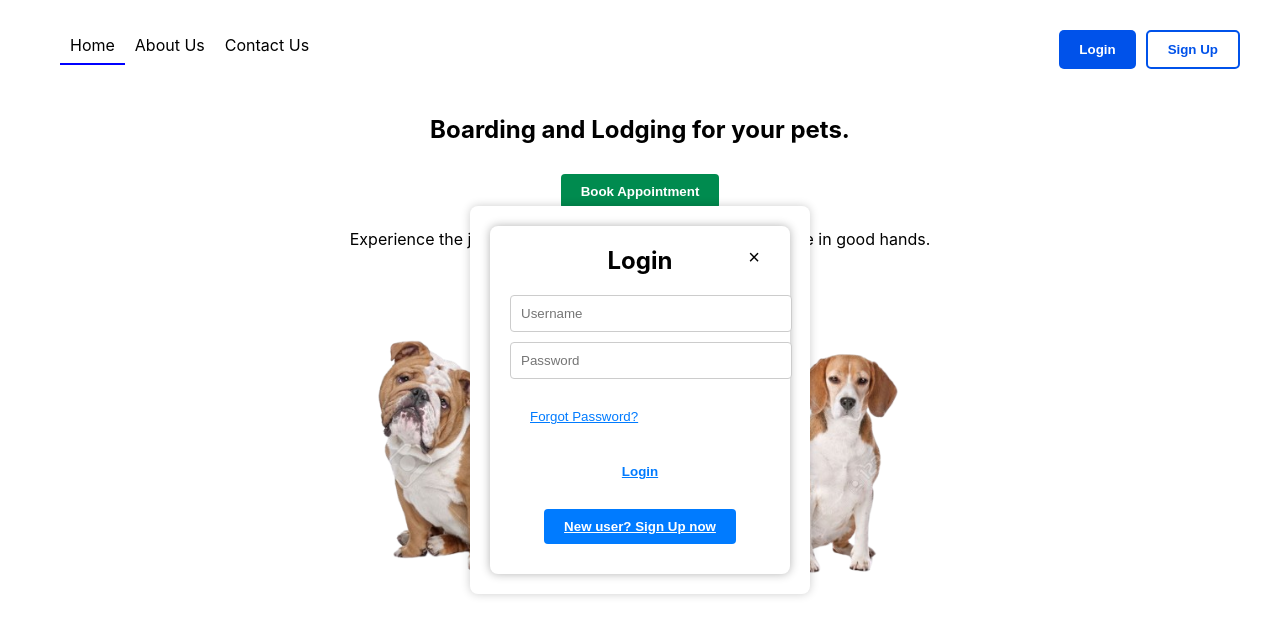
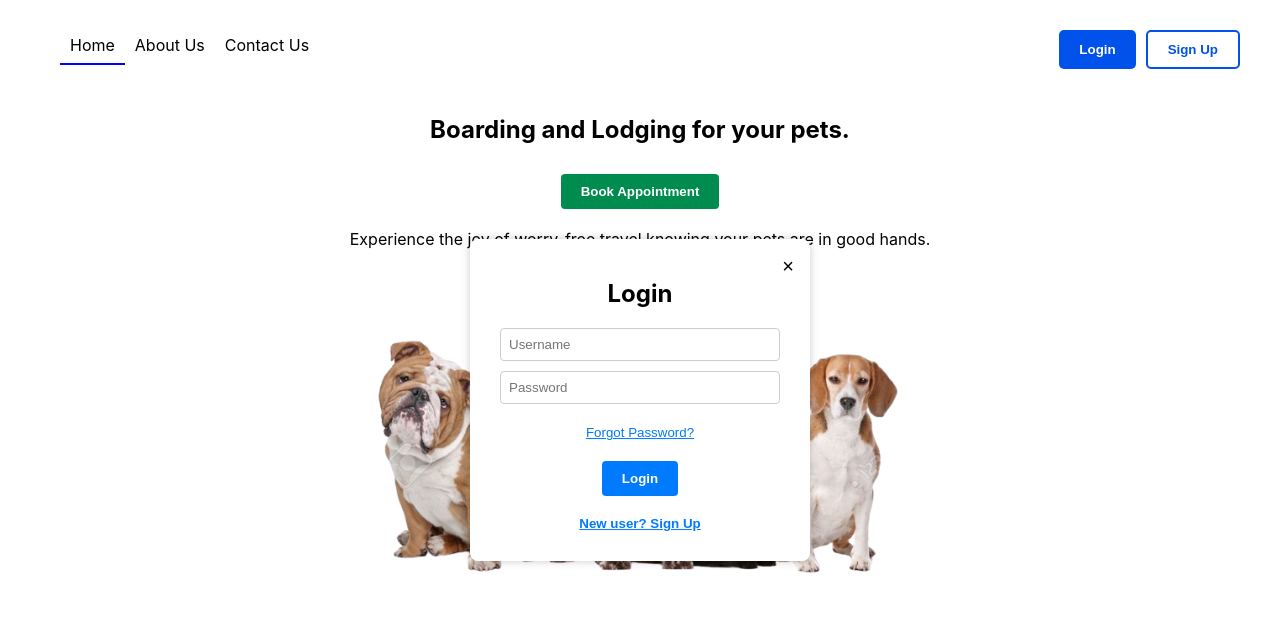
Before and after one commit to geo-jose-deltasoft/Pets-Hostel, a React (Create React App) app in the folder client/: page / in a window 1280 px wide. Both pictures are taken after a click on the button "Login". Shown: the top 636 px of the page. Built offline with nearby package versions, Linux system fonts and the light colour scheme.

Commit message:
Popup Pages Done

```diff
--- a/client/src/assets/styles/LoginPopup.css
+++ b/client/src/assets/styles/LoginPopup.css
@@ -1,5 +1,3 @@
-/* src/assets/styles/LoginPopup.css */
-
 .popup {
   position: fixed;
   top: 50%;
@@ -23,25 +21,26 @@
 }
 
 .popup-content input {
-  width: 100%;
+  width: calc(100% - 20px); /* Adjust width to leave space for padding */
+  margin: 0 auto; /* Align input horizontally to center */
   margin-bottom: 10px;
   padding: 8px;
   border: 1px solid #ccc;
   border-radius: 4px;
+  box-sizing: border-box; /* Ensure padding and border are included in the width */
 }
-
 .popup-content .forgot-password {
+  margin: 10px auto;
   background: none;
   color: #007bff;
   border: none;
   cursor: pointer;
   text-decoration: underline;
   display: block;
-  margin: 10px 0;
 }
 
 .popup-content .login-button {
-  margin: 10px 0;
+  margin: 10px auto;
   padding: 10px 20px;
   border: none;
   background-color: #007bff;
@@ -61,13 +60,20 @@
   border: none;
   cursor: pointer;
   text-decoration: underline;
-  margin-top: 10px;
+  margin: 10px auto;
+  padding:-0px;
+  display: block;
+}
+
+.popup-content .signup-button:hover{
+  background-color: white;
+
 }
 
 .popup-content .close-button {
   position: absolute;
-  top: 10px;
-  right: 10px;
+  top: -25px;
+  right: -5px;
   background: none;
   border: none;
   font-size: 20px;
--- a/client/src/assets/styles/ResetPopup.css
+++ b/client/src/assets/styles/ResetPopup.css
@@ -1,7 +1,3 @@
-
-
-/* src/assets/styles/ResetPopup.css */
-
 .popup {
   position: fixed;
   top: 50%;
@@ -25,11 +21,13 @@
 }
 
 .popup-content input {
-  width: 100%;
+  width: calc(100% - 20px); /* Adjust width to leave space for padding */
+  margin: 0 auto; /* Align input horizontally to center */
   margin-bottom: 10px;
   padding: 8px;
   border: 1px solid #ccc;
   border-radius: 4px;
+  box-sizing: border-box; /* Ensure padding and border are included in the width */
 }
 
 .popup-content .reset-button {
@@ -49,8 +47,8 @@
 
 .popup-content .close-button {
   position: absolute;
-  top: 10px;
-  right: 10px;
+  top: -25px;
+  right: -5px;
   background: none;
   border: none;
   font-size: 20px;
--- a/client/src/assets/styles/SignupPopup.css
+++ b/client/src/assets/styles/SignupPopup.css
@@ -1,5 +1,3 @@
-/* src/assets/styles/SignupPopup.css */
-
 .popup {
   position: fixed;
   top: 50%;
@@ -23,15 +21,17 @@
 }
 
 .popup-content input {
-  width: 100%;
+  width: calc(100% - 20px); /* Adjust width to leave space for padding */
+  margin: 0 auto; /* Align input horizontally to center */
   margin-bottom: 10px;
   padding: 8px;
   border: 1px solid #ccc;
   border-radius: 4px;
+  box-sizing: border-box; /* Ensure padding and border are included in the width */
 }
 
-.popup-content .signup-button {
-  margin: 10px 0;
+.popup-content .signup-button2 {
+  margin: 10px auto;
   padding: 10px 20px;
   border: none;
   background-color: #007bff;
@@ -41,23 +41,29 @@
   font-weight: bold;
 }
 
-.popup-content .signup-button:hover {
+.popup-content .signup-button2:hover {
   background-color: #0056b3;
 }
 
-.popup-content .login-button {
+.popup-content .login-button2 {
   background: none;
   color: #007bff;
   border: none;
   cursor: pointer;
   text-decoration: underline;
-  margin-top: 10px;
+  margin: 10px auto;
+  padding:-0px;
+  display: block;
+}
+
+.popup-content .login-button2:hover{
+  background-color: white;
 }
 
 .popup-content .close-button {
   position: absolute;
-  top: 10px;
-  right: 10px;
+  top: -25px;
+  right: -10px;
   background: none;
   border: none;
   font-size: 20px;
--- a/client/src/assets/styles/TopBar.css
+++ b/client/src/assets/styles/TopBar.css
@@ -43,62 +43,26 @@
   color: white;
 }
 
+.login-button:hover{
+  background-color: rgb(160, 191, 249);
+  color: white;
+}
+
+
 .signup-button {
   margin-right: 20px;
   background-color: transparent;
   border: 2px solid rgb(0, 82, 234);
-  color: rgb(0, 82, 234);;
+  color: rgb(0, 82, 234);
   padding: 10px 20px;
   margin-left: 10px;
   cursor: pointer;
   border-radius: 5px;
   font-weight: bold;
-  color: rgb(0, 82, 234); ;
+  color: rgb(0, 82, 234);
 }
 
 .signup-button:hover {
   background-color: rgb(160, 191, 249);;
   color: rgb(0, 82, 234);;
 }
-
-.popup-container {
-  position: fixed;
-  top: 0;
-  left: 0;
-  width: 100%;
-  height: 100%;
-  background-color: rgba(0, 0, 0, 0.5); /* Semi-transparent black overlay */
-  z-index: 1000; /* Ensure popup is above other content */
-  display: flex;
-  justify-content: center;
-  align-items: center;
-}
-
-.popup-content {
-  background-color: white;
-  padding: 20px;
-  border-radius: 8px;
-  box-shadow: 0 0 10px rgba(0, 0, 0, 0.3);
-}
-
-.popup-content h2 {
-  margin-top: 0;
-}
-
-.popup-content input {
-  width: 100%;
-  padding: 10px;
-  margin-bottom: 10px;
-}
-
-.popup-content button {
-  padding: 10px 20px;
-  background-color: lavender;
-  border: none;
-  cursor: pointer;
-}
-
-.popup-content button:hover {
-  background-color: blue;
-  color: white;
-}
--- a/client/src/components/popups/LoginPopup.js
+++ b/client/src/components/popups/LoginPopup.js
@@ -32,7 +32,7 @@ const LoginPopup = ({ onClose }) => {
           <input type="password" placeholder="Password" />
           <button className="forgot-password" onClick={handleForgotPassword}>Forgot Password?</button>
           <button className="login-button">Login</button>
-        <button className="signup-button" onClick={handleSignup}>New user? Sign Up now</button>
+          <button className="signup-button" onClick={handleSignup}>New user? Sign Up</button>
         </div>
         {showResetPopup && <ResetPopup onClose={closeResetPopup} />}
         {showSignupPopup && <SignupPopup onClose={closeSignupPopup} />}
--- a/client/src/components/popups/ResetPopup.js
+++ b/client/src/components/popups/ResetPopup.js
@@ -7,7 +7,9 @@ const ResetPopup = ({ onClose }) => {
       <div className='popup-content'>
         <button className="close-button" onClick={onClose}>×</button>
         <h2>Reset Password</h2>
-        <input type="email" placeholder="Email" />
+        <input type="text" placeholder="Username" />
+        <input type="password" placeholder="Current Password"/>
+        <input type='password' placeholder="New Password"/>
         <button className="reset-button">Submit</button>
       </div>
     </div>
--- a/client/src/components/popups/SignupPopup.js
+++ b/client/src/components/popups/SignupPopup.js
@@ -1,7 +1,18 @@
-import React from 'react';
+import React, { useState } from 'react';
 import '../../assets/styles/SignupPopup.css';
+import LoginPopup from './LoginPopup';
 
 const SignupPopup = ({ onClose }) => {
+  const [showLoginPopup, setShowLoginPopup] = useState(false);
+
+  const handleLogin = () => {
+    setShowLoginPopup(true);
+  };
+
+  const closeLoginPopup = () => {
+    setShowLoginPopup(false);
+  };
+
   return (
     <div className='popup'>
       <div className='popup-content'>
@@ -12,9 +23,10 @@ const SignupPopup = ({ onClose }) => {
         <input type="email" placeholder="Enter Email" />
         <input type="text" placeholder="Enter Username" />
         <input type="password" placeholder="Enter Password" />
-        <button className="signup-button">Sign Up</button>
-        <button className="login-button">Already a user? Login</button>
+        <button className="signup-button2">Sign Up</button>
+        <button className="login-button2" onClick={handleLogin}>Already a user? Login</button>
       </div>
+      {showLoginPopup && <LoginPopup onClose={closeLoginPopup} />}
     </div>
   );
 };
```
Also changed, not shown: package.json (added, +7 -0 lines), 1 other file (tests, documents, lock files or other folders). Lines whose indentation alone changed are shown as unchanged.
